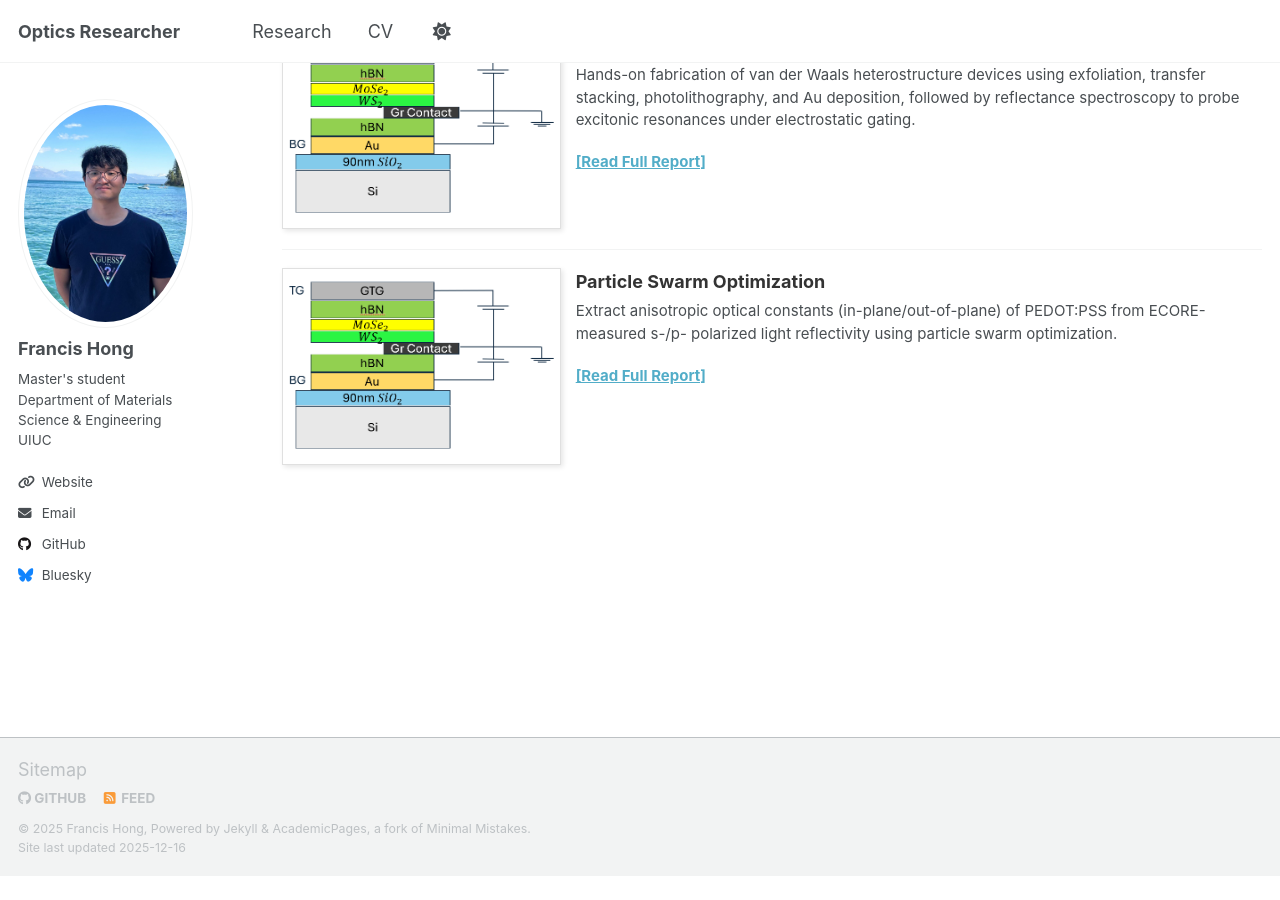
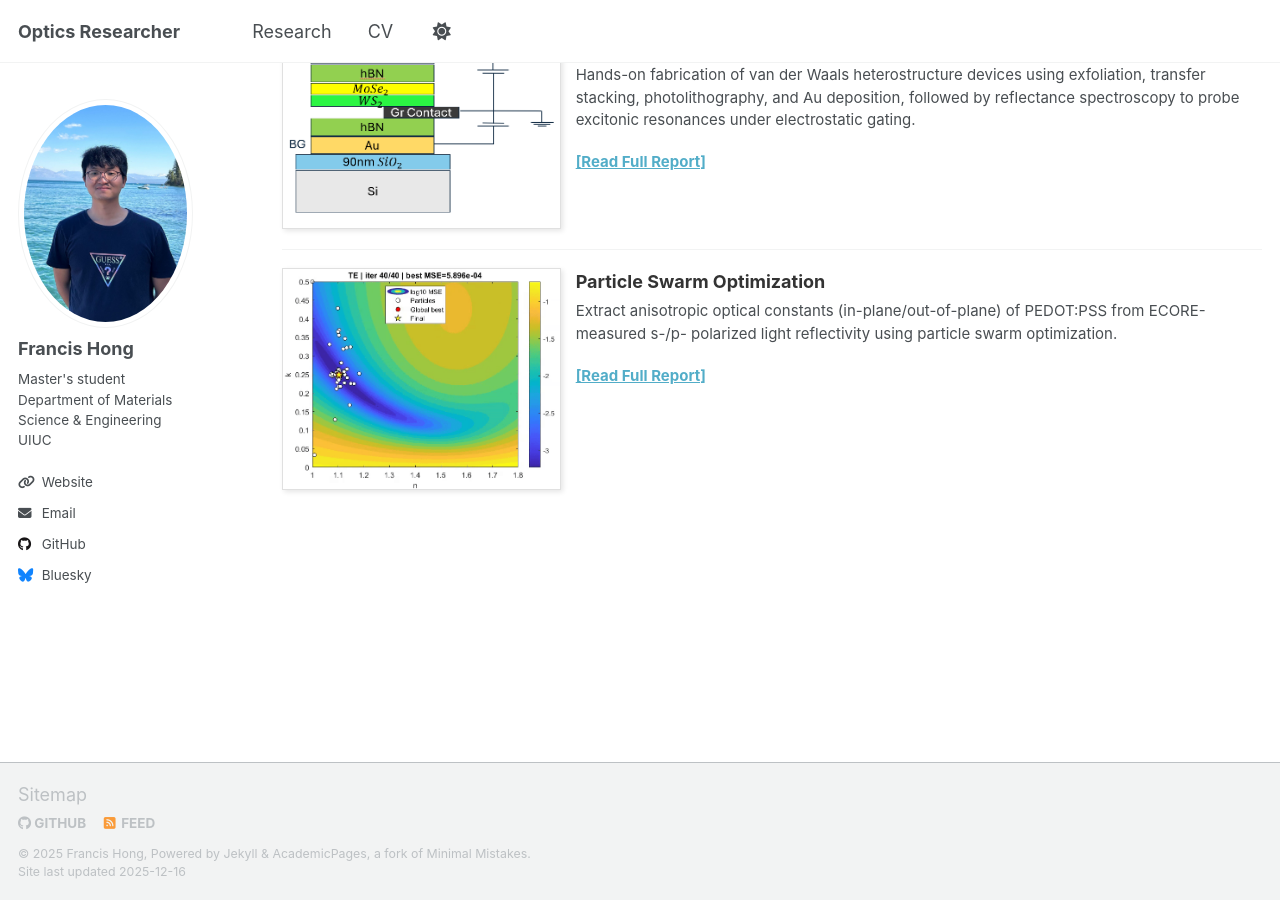
Before and after one commit to Fhong10/flhong03.github-io, a Jekyll site: the page built from _pages/research.md, in a window 1280 px wide and 900 px high, scrolled down 705 px. Built offline with Jekyll 4.4.1, drawn with Linux system fonts in a browser that asks for light colours; a script that is not in the unit is left out; before the commit the page ends 1581 px from its top, so only the background shows below that.

Commit message:
Update research.md

```diff
--- a/_pages/research.md
+++ b/_pages/research.md
@@ -72,7 +72,7 @@ Here is a summary of my work in optical simulation and hands-on fabrication expe
 <div style="display: flex; flex-direction: row; align-items: flex-start; margin-bottom: 20px;">
   <div style="width: 30%; padding-right: 15px;">
     <a href="{{ '/research/project-4/' | relative_url }}">
-      <img src="{{ '/images/semiconductor.png' | relative_url }}" alt="Semiconductor Image" style="max-width: 100%; height: auto; border: 1px solid #e0e0e0; box-shadow: 2px 2px 5px rgba(0,0,0,0.1);">
+      <img src="{{ '/images/PSOimage.png' | relative_url }}" alt="Semiconductor Image" style="max-width: 100%; height: auto; border: 1px solid #e0e0e0; box-shadow: 2px 2px 5px rgba(0,0,0,0.1);">
     </a>
   </div>
   <div style="width: 70%; font-size: 15px;">
```
